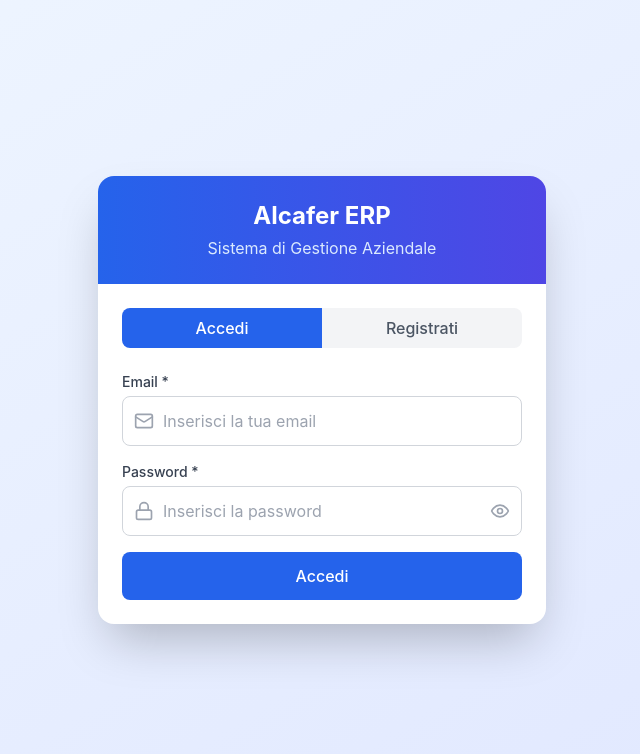
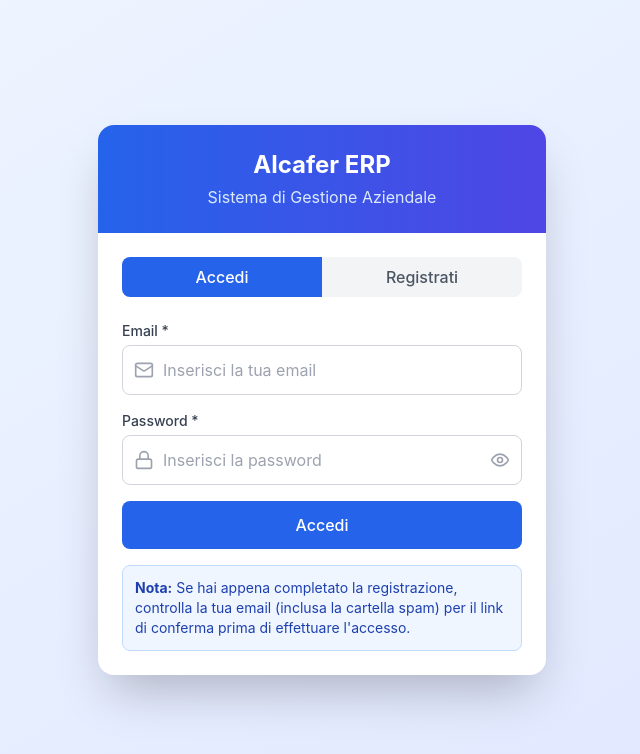
Before and after one commit to Alcafer2011/alcafer-erp, a React (Vite) app: page / in a window 1280 px wide. Both pictures are taken after a click on the button 830 px from the left and 253 px from the top of the page. Shown: the top 754 px of the page, without its empty margins (318-958 px from the left). Built offline with nearby package versions, Linux system fonts and the light colour scheme; no server answers.

Commit message:
Fix email confirmation error handling

```diff
--- a/src/components/auth/LoginForm.tsx
+++ b/src/components/auth/LoginForm.tsx
@@ -135,8 +135,10 @@ const LoginForm: React.FC<LoginFormProps> = ({ onSuccess }) => {
       }
     } catch (error: any) {
       // Handle specific email confirmation error
-      if (error.code === 'email_not_confirmed') {
-        toast.error('Email non confermata. Controlla la tua casella di posta (inclusa la cartella spam) per il link di conferma e clicca su di esso prima di effettuare l\'accesso.');
+      if (error.message?.includes('Email not confirmed') || error.code === 'email_not_confirmed') {
+        toast.error('Email non confermata. Controlla la tua casella di posta (inclusa la cartella spam) per il link di conferma e clicca su di esso prima di effettuare l\'accesso.', {
+          duration: 8000,
+        });
       } else {
         toast.error(error.message || 'Si è verificato un errore');
       }
@@ -321,6 +323,14 @@ const LoginForm: React.FC<LoginFormProps> = ({ onSuccess }) => {
               {loading ? 'Caricamento...' : (isLogin ? 'Accedi' : 'Registrati')}
             </button>
           </form>
+
+          {isLogin && (
+            <div className="mt-4 p-3 bg-blue-50 border border-blue-200 rounded-lg">
+              <p className="text-sm text-blue-800">
+                <strong>Nota:</strong> Se hai appena completato la registrazione, controlla la tua email (inclusa la cartella spam) per il link di conferma prima di effettuare l'accesso.
+              </p>
+            </div>
+          )}
         </div>
       </motion.div>
     </div>
```
